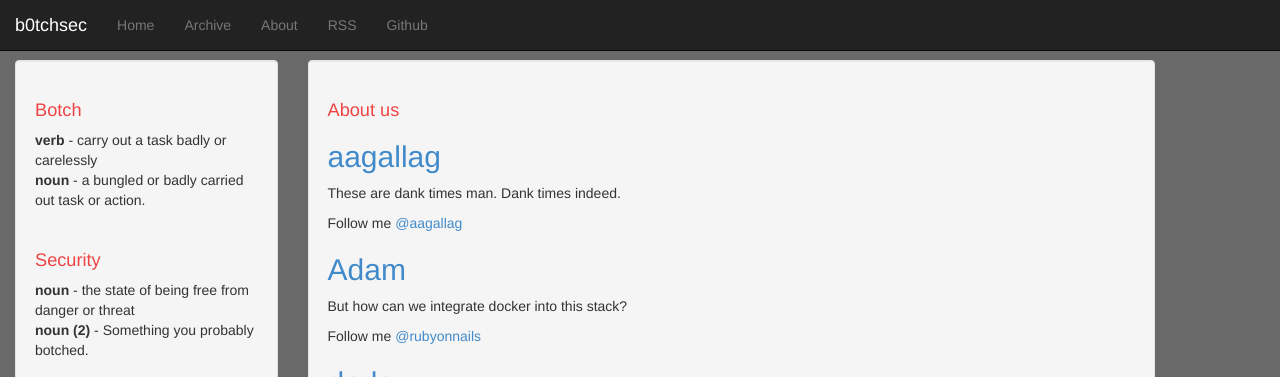
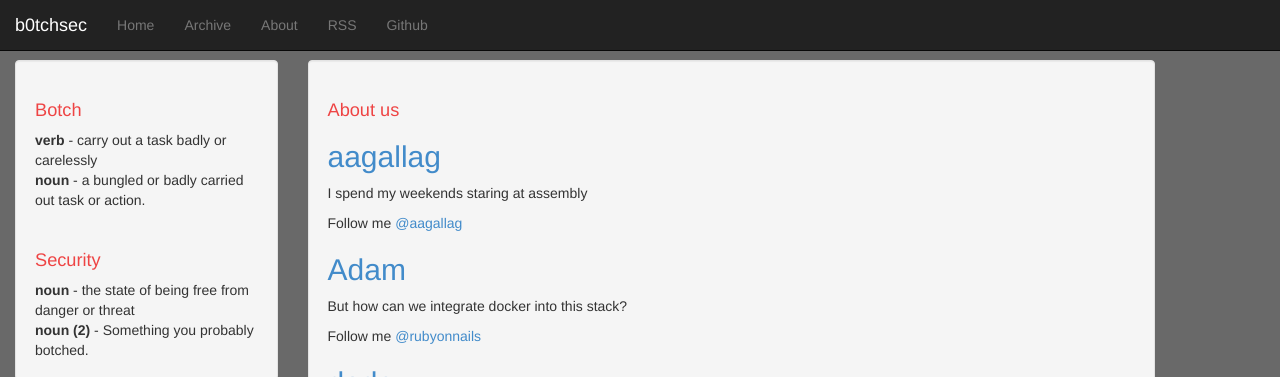
Before and after one commit to b0tchsec/b0tchsec.github.io, a Jekyll site: the page built from about/index.html, in a window 1280 px wide and 1011 px high. Shown: the top 377 px of the window. Built offline with Jekyll 4.4.1, drawn with Linux system fonts in a browser that asks for light colours.

Commit message:
Update bio

```diff
--- a/_config.yml
+++ b/_config.yml
@@ -53,7 +53,7 @@ authors:
     twitter: aagallag
     github: aagallag
     keybase: aagallag
-    bio: "These are dank times man. Dank times indeed."
+    bio: "I spend my weekends staring at assembly"
   adam:
     display_name: Adam
     gravatar:
```
